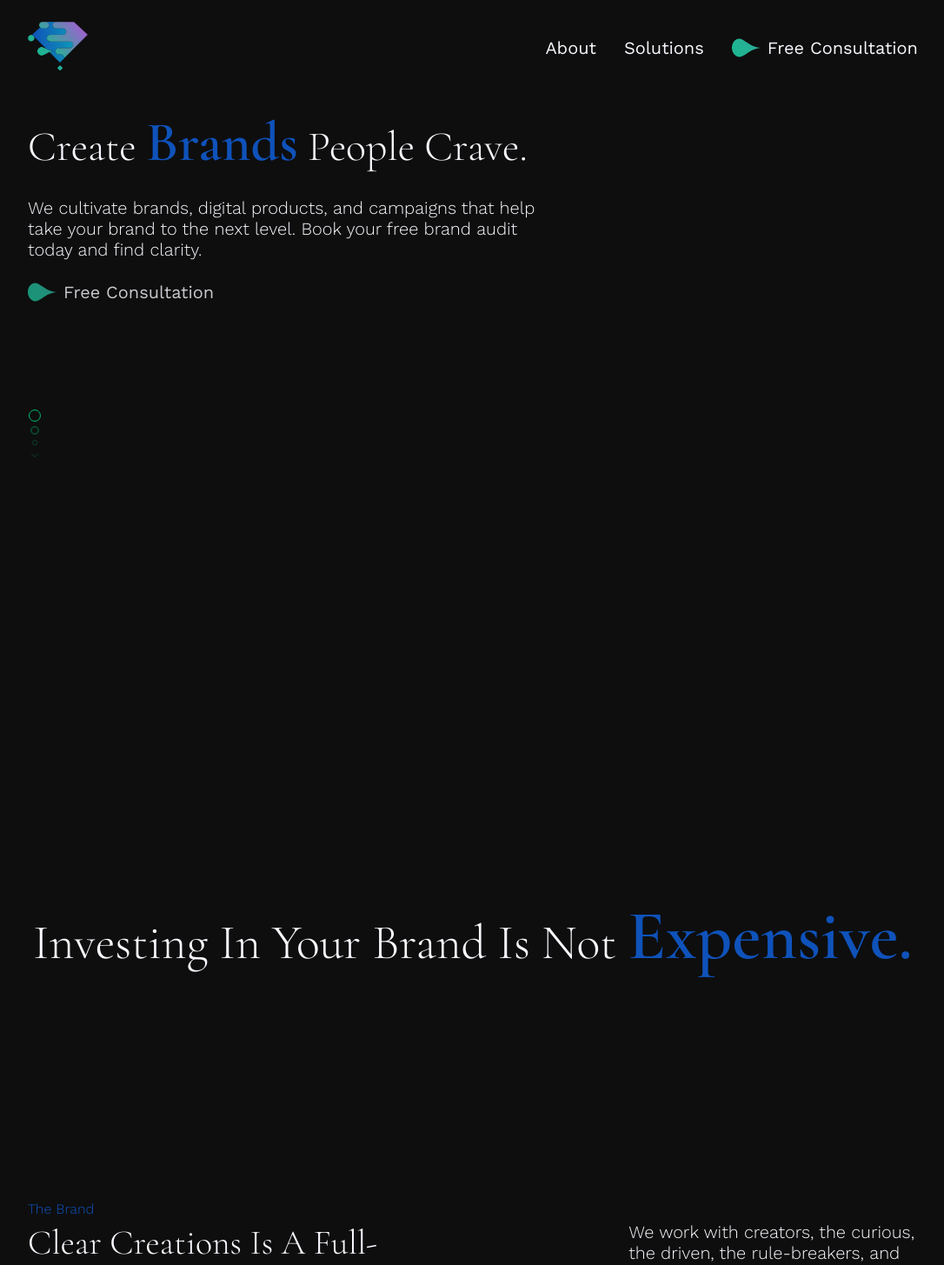
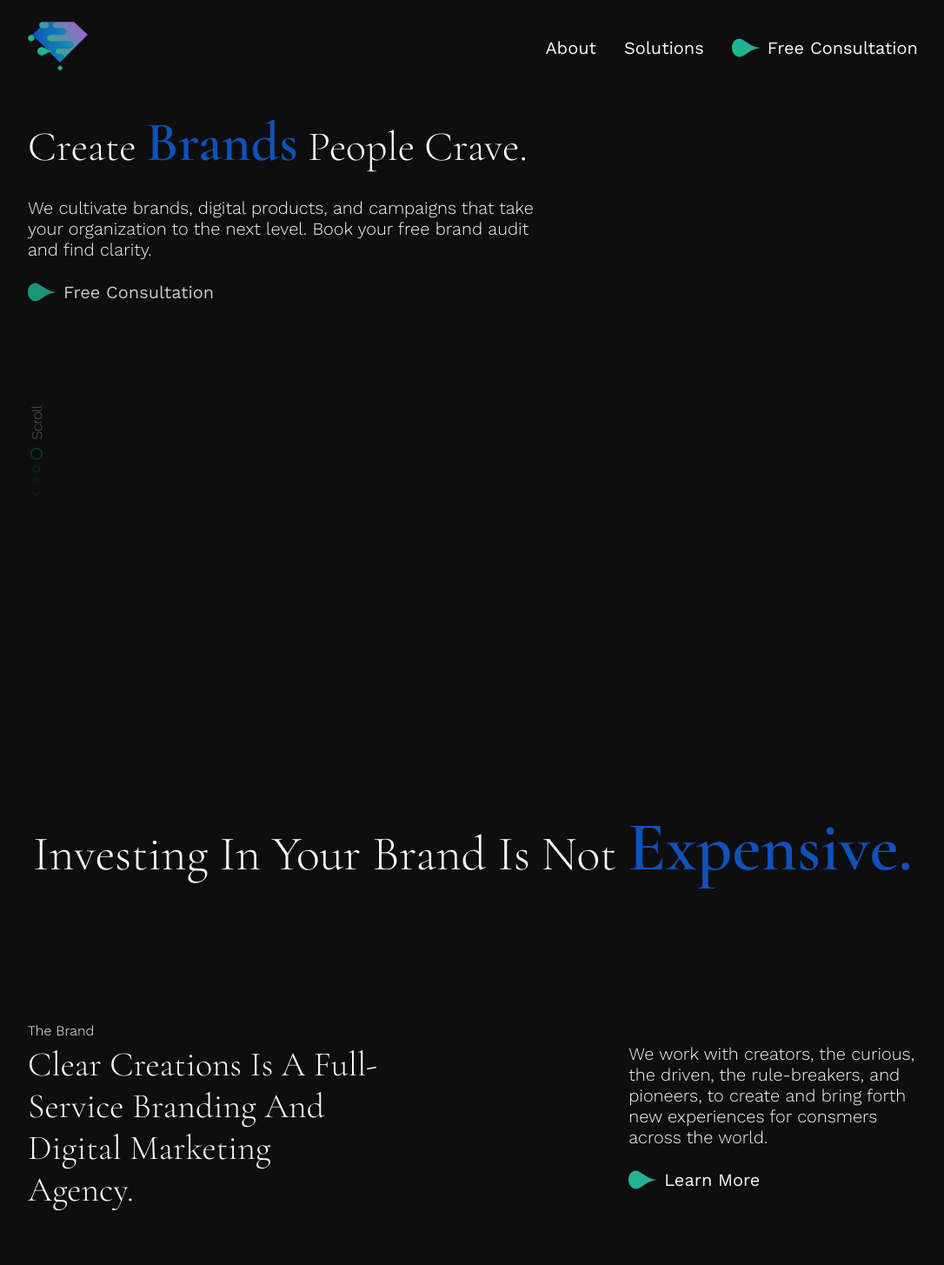
Before and after one commit to clearcreations/clearcreations, a React (Create React App) app: page / in a window 1280 px wide. Shown: the top 1455 px of the page at 87% size, without its empty margins (96-1182 px from the left). Built offline with nearby package versions, Linux system fonts and the light colour scheme; a web font is replaced by a local one.

Commit message:
scrolltotop added - other minor changes

```diff
--- a/package.json
+++ b/package.json
@@ -9,6 +9,7 @@
     "@testing-library/jest-dom": "^5.16.4",
     "@testing-library/react": "^13.3.0",
     "@testing-library/user-event": "^13.5.0",
+    "animate.css": "^4.1.1",
     "framer-motion": "^6.4.3",
     "gsap": "^3.10.4",
     "react": "^18.2.0",
@@ -18,7 +19,9 @@
     "react-router-dom": "^6.3.0",
     "react-scripts": "5.0.1",
     "react-scroll-parallax": "^3.2.0",
+    "react-scroll-to-top": "^1.0.9",
     "react-transition-group": "^4.4.2",
+    "styled-components": "^5.3.5",
     "typewriter-effect": "^2.19.0",
     "web-vitals": "^2.1.4"
   },
--- a/src/App.css
+++ b/src/App.css
@@ -60,7 +60,7 @@ h5{
   font-weight: 300;
   font-size: 1rem;
   margin-bottom: 5px;
-  color: var(--sapphire);
+  color: var(--text-color);
 }
 
 a{
--- a/src/App.js
+++ b/src/App.js
@@ -5,10 +5,12 @@ import Home from './Components/Home/Home'
 import About from './Components/About/About'
 import Solutions from './Components/Solutions/Solutions'
 import Consultation from './Components/Consultation/Consultation'
+import ScrollToTop from './Components/ScrollToTop';
 
 function App() {
   return (
     <div className="app">
+      <ScrollToTop />
         <Routes basename='/clearcreations'>
           <Route path="/" element={<Layout />}>
             <Route index element={<Home />} />
--- a/src/Components/About/About.js
+++ b/src/Components/About/About.js
@@ -2,7 +2,7 @@ import React from 'react'
 import './About.css'
 import {FaHeart, FaChartLine, FaUserFriends, FaRegCircle, FaSearch, FaLightbulb, FaRegQuestionCircle, FaRedoAlt, FaCircle, FaQuestionCircle} from 'react-icons/fa'
 import ConsultationBtn from '../Buttons/ConsultationBtn'
-
+import 'animate.css'
 
 const About = (props) => {
 
@@ -10,10 +10,7 @@ const About = (props) => {
     <div className="about">
         <div className="container">
             <div className="about-blurb random-blurb">
-                <h1 className='artistic'>Avoid <span className="artistic-emphasize">Cookie-Cutter Templates.</span> Our Processes Are Bespoke To Your Brand.</h1>
-            </div>
-            <div className="scroll-indicator">
-                <div className="dots"></div>
+                <h1 className='animate__animated animate__fadeInLeft artistic'>Avoid <span className="artistic-emphasize">Cookie-Cutter Templates.</span> Our Processes Are Bespoke To Your Brand.</h1>
             </div>
             <div className="mission">
                 <h5>Our Mission</h5>
--- /dev/null
+++ b/src/Components/Buttons/SolutionsLearnMoreBtn.js
@@ -0,0 +1,17 @@
+import {useEffect, useState} from 'react'
+import {Link, useLocation} from 'react-router-dom'
+import './Buttons.css'
+import BtnDroplet from '../Images/btndropletsvg.svg'
+
+const LearnMoreBtn = () => {
+    return(
+        <div className="learn-more">
+            <Link to="/solutions" className='learn-more-btn'>
+                <img src={BtnDroplet}className="btn-droplet" />
+                <h4>Learn More</h4>
+            </Link>
+        </div>
+    )
+}
+
+export default LearnMoreBtn
--- a/src/Components/Footer/Footer.js
+++ b/src/Components/Footer/Footer.js
@@ -35,19 +35,25 @@ const Footer = () => {
             <div className="services-column">
                 <p className="body-reg">Services</p>
                 <div className="footer-services">
-                    <a href="/" className="body-sm">Branding</a>
-                    <a href="/" className="body-sm">Digital Products</a>
-                    <a href="/" className="body-sm">Digital Marketing</a>
+                <NavLink exact="true" to="/solutions">
+                  <div className="nav-link body-sm">Branding</div>
+                </NavLink>
+                <NavLink exact="true" to="/solutions">
+                  <div className="nav-link body-sm">Digital Products</div>
+                </NavLink>
+                <NavLink exact="true" to="/solutions">
+                  <div className="nav-link body-sm">Digital Marketing</div>
+                </NavLink>
                 </div>
             </div>
         </div>
       </div>
       <div className="bottom-footer">
         <div className="social-links">
-            <a href="/" className="body-sm">LinkedIn</a>
+            {/* <a href="/" className="body-sm">LinkedIn</a>
             <a href="/" className="body-sm">Instagram</a>
             <a href="/" className="body-sm">Facebook</a>
-            <a href="/" className="body-sm">Twitter</a>
+            <a href="/" className="body-sm">Twitter</a> */}
         </div>
         <div className="legal">
             <p className="body-sm">2022 &copy; Clear Creations LLC All Rights Reserved</p>
--- a/src/Components/Home/Home.css
+++ b/src/Components/Home/Home.css
@@ -35,14 +35,28 @@
     transform: translateY(100px);
 }
 
+.scroll-container{
+    width: 20px;
+    padding-top: 20%;
+    display: flex;
+    flex-direction: column;
+    align-items: center;
+    justify-content: space-between;
+    opacity: 0;
+    transform: translateY(100px);
+}
+
+.rotate{
+    width: 50px;
+    transform: rotate(-90deg);
+    margin-bottom: 25px;
+}
+
 .scroll-indicator{
     width: 15px;
-    padding-top: 20%;
     padding-bottom: 10px;
 	position: relative;
 	opacity: 0.5;
-    opacity: 0;
-    transform: translateY(100px);
 }
 
 .scroll-indicator::before,
@@ -162,7 +176,7 @@ marquee{
     justify-content: center;
     align-items: center;
     text-align: center;
-    padding: 25% 0;
+    padding: 15% 0;
 }
 
 .blurb{
@@ -207,6 +221,7 @@ marquee{
 
 .industries-section-top{
     margin-bottom: 100px;
+    display: flex;
 }
 
 .industries-section-top h2{
@@ -353,7 +368,7 @@ marquee{
     box-sizing: border-box;
 }
 
- .industry-card:hover::before{
+.industry-card:hover::before{
  transform: translateY(0%);
 }
 
@@ -378,7 +393,7 @@ marquee{
     overflow: hidden;
 }
 
-.service{
+.service-body{
     overflow: hidden;
 }
 
@@ -405,7 +420,7 @@ marquee{
 
 .closing-cta{
     height: 100%;
-    padding: 300px 0 250px 0;
+    padding: 15% 0;
     display: flex;
     flex-direction: column;
     justify-content: center;
--- a/src/Components/Home/Home.js
+++ b/src/Components/Home/Home.js
@@ -3,6 +3,7 @@ import './Home.css'
 import ConsultationBtn from '../Buttons/ConsultationBtn'
 import LearnMoreBtn from '../Buttons/LearnMoreBtn'
 import LearnMoreSmBtn from '../Buttons/LearnMoreSmBtn'
+import SolutionsLearnMoreBtn from '../Buttons/SolutionsLearnMoreBtn'
 import Image1 from '../Images/image1.png'
 import Image2 from '../Images/image2.png'
 import FoodBev from '../Images/foodbev.jpg'
@@ -17,7 +18,6 @@ const Home = (props) => {
     const el = useRef();
     const q = gsap.utils.selector(el);
     const herotl = useRef();
-
 
     const industryCards = useRef();
     const ic = gsap.utils.selector(industryCards);
@@ -42,10 +42,11 @@ const Home = (props) => {
                 duration: 1.5,
                 ease: "power1.inOut"
             })
-            .to(q(".scroll-indicator"), {
+            .to(q(".scroll-container"), {
                 opacity: 1,
                 y: 0,
-                duration: 1
+                duration: 1,
+                ease: 'back.inOut(1.7)'
             });
 
         const cards = ic('.industry-card');
@@ -103,15 +104,18 @@ const Home = (props) => {
                             <h1 className="hero-headline">Create <span className="emphasize">Brands</span> People Crave.</h1>
                             <p className="hero-body body-lg">
                                 We cultivate brands, digital products, and campaigns
-                                that help take your brand to the next level. Book your
-                                free brand audit today and find clarity.
+                                that take your organization to the next level. Book your
+                                free brand audit and find clarity.
                             </p>
                         </div>
                         <div className="hero-btn-div">
                             <ConsultationBtn />
                         </div>
+                        <div className="scroll-container">
+                            <p className="body-sm rotate">Scroll</p>
                             <div className="scroll-indicator">
                                 <div className="dots"></div>
+                            </div>
                         </div>
                     </div>
                     <div className="hero-right">
@@ -210,10 +214,17 @@ const Home = (props) => {
                         <div className="blurb-left">
                             <h5>Industry Speicalizations</h5>
                             <h2>We Love Working In Some Pretty Great Industries</h2>
+                        </div>
+                        <div className="blurb-right">
+                            <div className="blurb-right-text">
                                 <p className="body-lg">
                                     We love industries that leave a lasting impact on people.
                                     Don't see yours? Don't worry we're still here to help.
                                 </p>
+                                {/* <div className="btn-div">
+                                    <LearnMoreBtn />
+                                </div> */}
+                            </div>
                         </div>
                     </div>
                     <div className="industries-section-bottom" ref={industryCards}>
@@ -244,12 +255,12 @@ const Home = (props) => {
                         <div className="blurb-right">
                             <div className="blurb-right-text">
                                 <p className="body-lg">
-                                    Sit in convallis mauris enim. Lorem vulputate consectetur quam id tempor
-                                    venenatis facilisis consequat pulvinar. Eu ac placerat tellus fermentum in
-                                    libero. Nunc nullam malesuada turpis velit orci. Non non integer faucibus morbi fames.
+                                    Whether its branding, digital design, or digital marketing, we’ve got you covered.
+                                    We offer a suite of solutions for your brand’s needs. Partner with a team that will
+                                    treat your brand as more than just another client.
                                 </p>
                                 <div className="btn-div">
-                                    <LearnMoreBtn />
+                                    <SolutionsLearnMoreBtn />
                                 </div>
                             </div>
                         </div>
@@ -263,9 +274,11 @@ const Home = (props) => {
                                 consumers and internally to stakeholders. It’s how you communicate. It’s the story and
                                 passion you deliver with every action and word. Let’s build something great together.
                             </p>
+                            <a href="#brand-solution">
                                 <div className="btn-div">
                                     <LearnMoreSmBtn />
                                 </div>
+                            </a>
                         </div>
                         <div className="service">
                             <h5 className="service-title">Digital Products</h5>
--- /dev/null
+++ b/src/Components/ScrollToTop.js
@@ -0,0 +1,12 @@
+import { useEffect } from "react";
+import { useLocation } from "react-router-dom";
+
+export default function ScrollToTop() {
+  const { pathname } = useLocation();
+
+  useEffect(() => {
+    window.scrollTo(0, 0);
+  }, [pathname]);
+
+  return null;
+}
```
Also changed, not shown: src/Components/Solutions/Solutions.js (+3 -6 lines), 1 other file (tests, documents, lock files or other folders). Lines whose indentation alone changed are shown as unchanged.
